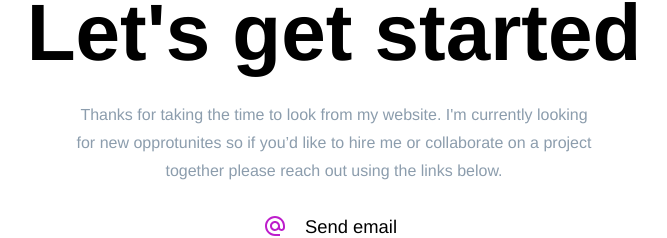
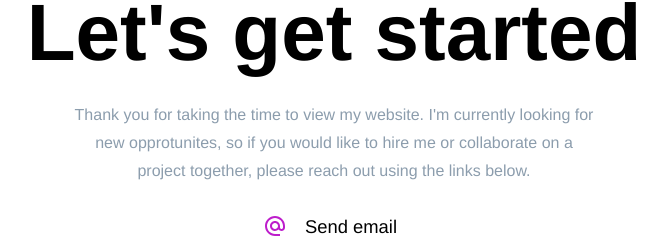
Before and after one commit to BryanMF87/portfolio-2022, a React (Create React App) app: page / in a window 1280 px wide. Shown: the part 2421-2659 px from the top of the page, without its empty margins (306-973 px from the left). Built offline with nearby package versions, Linux system fonts and the light colour scheme.

Commit message:
fixed a typo in contact paragraph

```diff
--- a/src/pages/homePage/homePage.js
+++ b/src/pages/homePage/homePage.js
@@ -101,7 +101,7 @@ const HomePage = ({ isOpen, setIsOpen, activeProject, setActiveProject}) => {
                 <div className="container">
                     <div className="contact-info">
                         <h2>Let's get started</h2>
-                        <p className="light">Thanks for taking the time to look from my website. I'm currently looking for new opprotunites so if you’d like to hire me or collaborate on a project together please reach out using the links below.</p>
+                        <p className="light">Thank you for taking the time to view my website. I'm currently looking for new opprotunites, so if you would like to hire me or collaborate on a project together, please reach out using the links below.</p>
                         <ul className="contact-methods">
                             <li><span className='purple'><MdAlternateEmail /></span><a href="mailto:bmfink87@gmail.com"><button>Send email</button></a></li>
                             <li><span className='purple'><FaLinkedinIn /></span><a href="https://www.linkedin.com/in/bfink777" target="_blank" rel="noopener noreferrer"><button>Social media</button></a></li>
```
